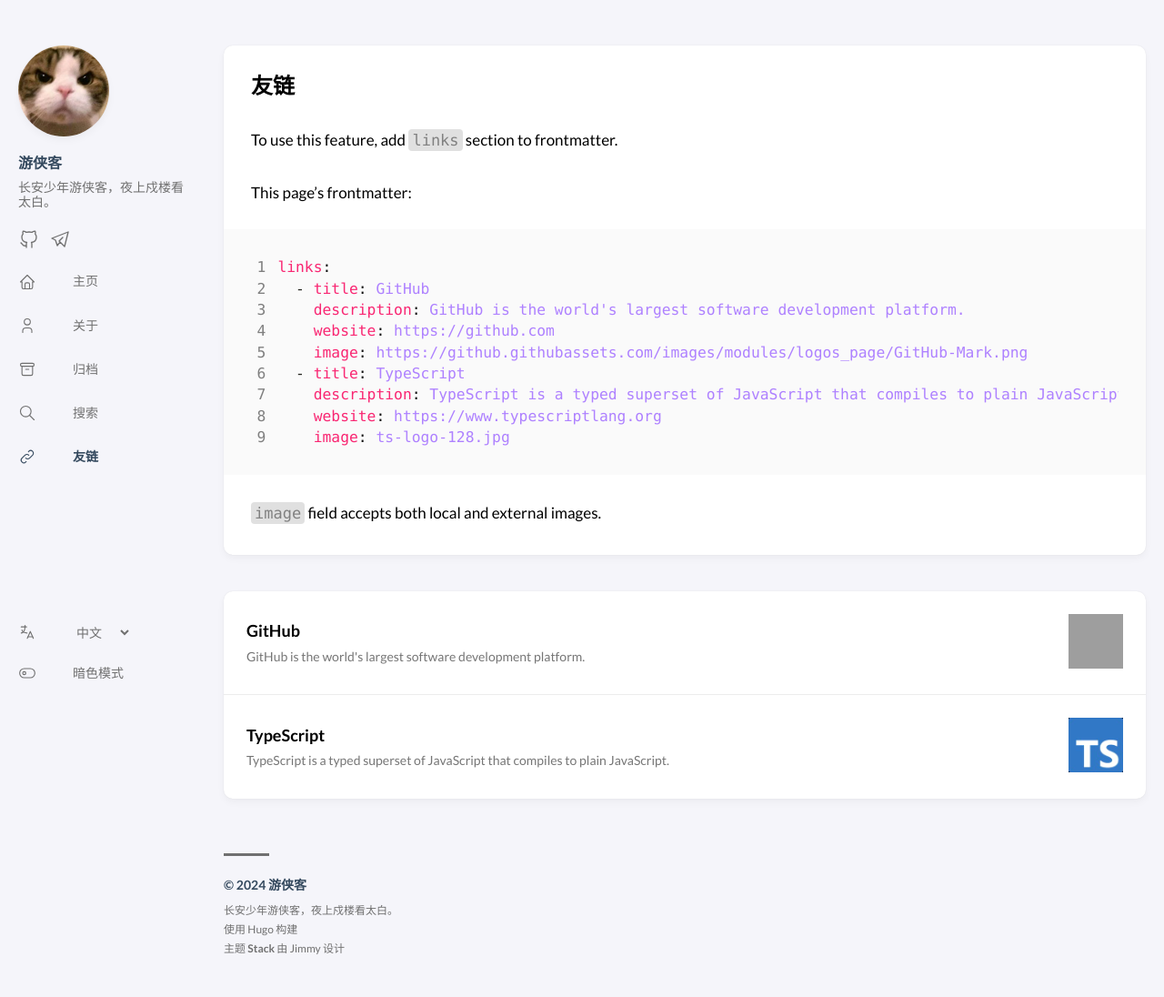
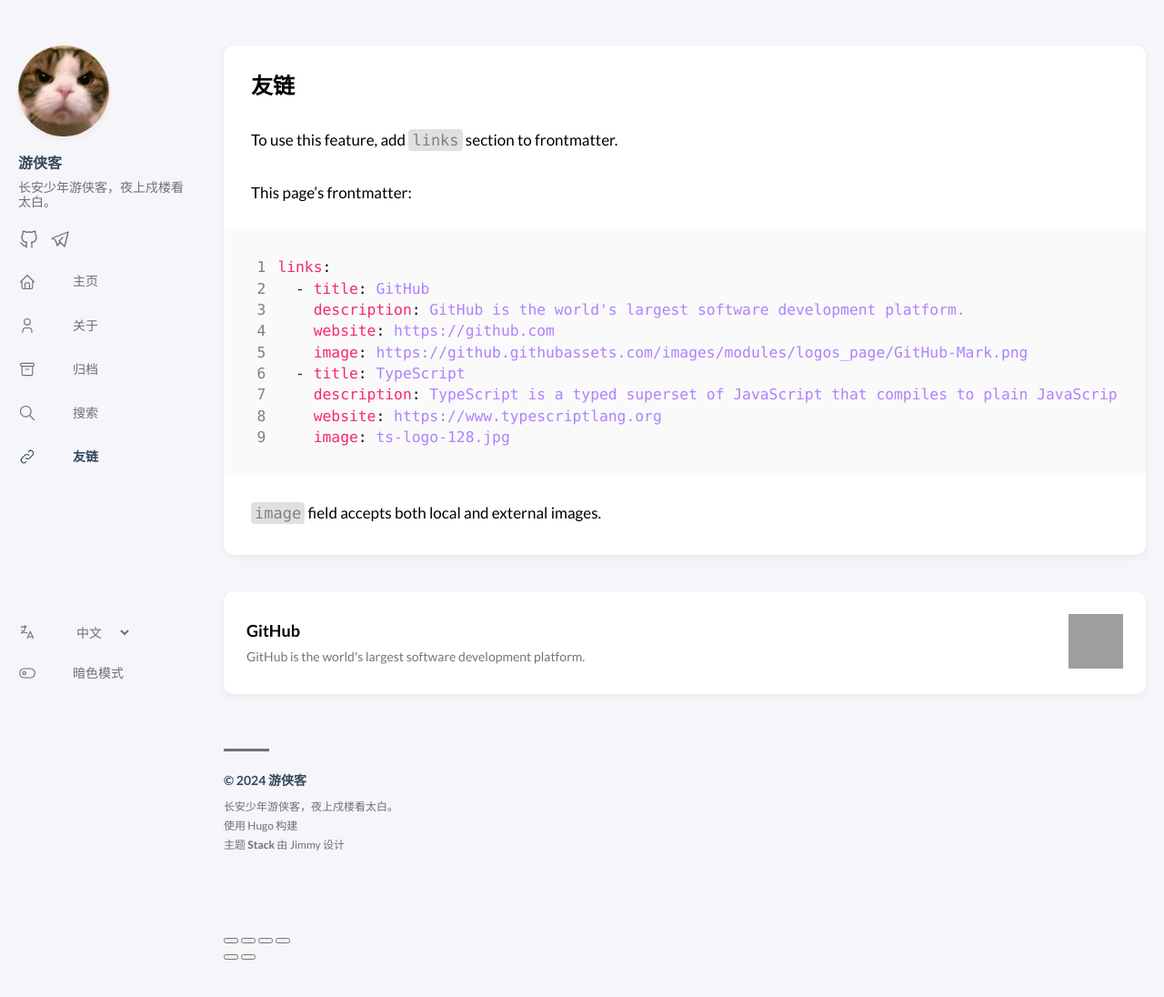
Before and after one commit to wangyyyqw/youxiake, a plain HTML site: page 友链/index.html in a window 1280 px wide. Shown: the top 1096 px of the page at 91% size. After the commit the page ends 1056 px from the top, so only its background shows below. Drawn offline with nearby package versions, Linux system fonts and the light colour scheme; some packages are replaced by stand-ins of ours; grey boxes are pictures that could not be loaded; a script that the page names is missing.

Commit message:
auto deploy wangyyyqw/youxiakemain@fafc2b6cee2f8778d77306c15cc6db1cdc4e365f

```diff
--- a/友链/index.html
+++ b/友链/index.html
@@ -380,29 +380,6 @@
             </a>
         </article>
 
-        <article>
-            <a href="https://www.typescriptlang.org" target="_blank" rel="noopener">
-                <div class="article-details">
-                    <h2 class="article-title">TypeScript</h2>
-                    <footer class="article-time">
-
-                            TypeScript is a typed superset of JavaScript that compiles to plain JavaScript.
-
-                    </footer>
-                </div>
-
-
-
-
-
-
-                    <div class="article-image">
-                        <img src="/%E5%8F%8B%E9%93%BE/ts-logo-128.jpg" loading="lazy">
-                    </div>
-
-            </a>
-        </article>
-
 </div>
 
 
```
